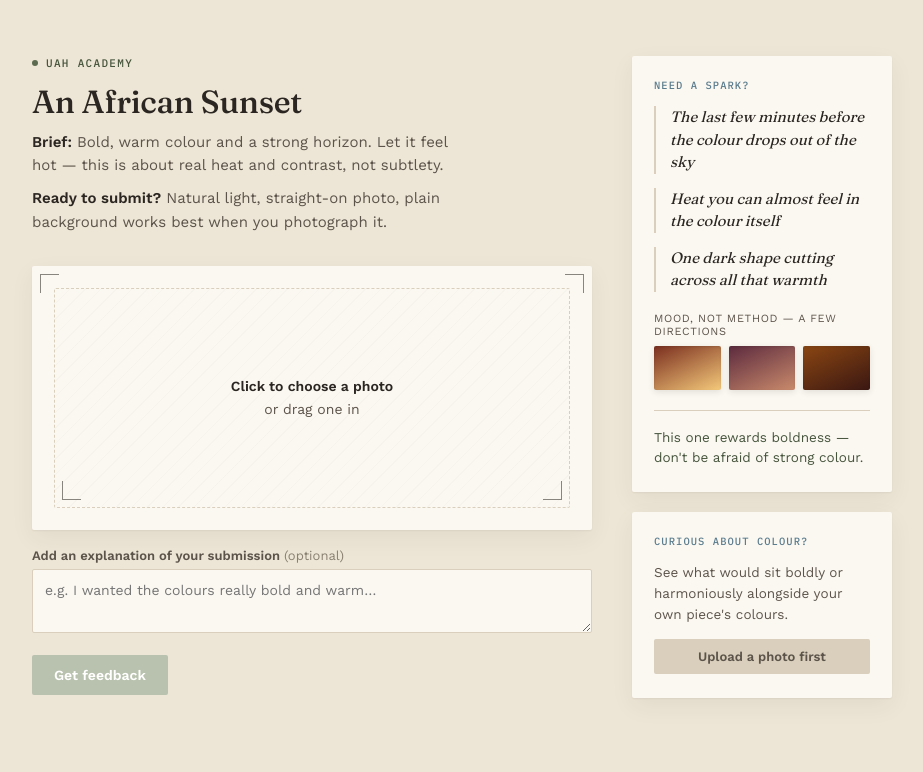
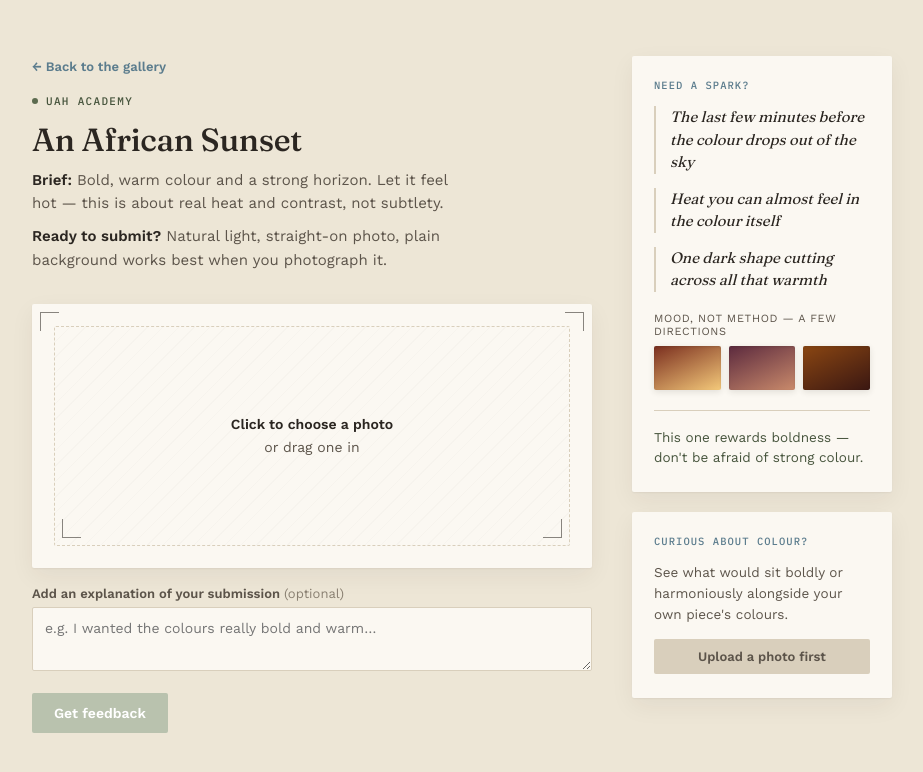
Before and after one commit to wynanderiser/uah-academy, a website: page public/side-shoot-submission.html in a window 1280 px wide. Shown: the whole page, without its empty margins (158-1081 px from the left). Drawn offline with nearby package versions, Linux system fonts and the light colour scheme.

Commit message:
Add files via upload

```diff
--- a/public/side-shoot-submission.html
+++ b/public/side-shoot-submission.html
@@ -106,6 +106,17 @@
     .page-layout{flex-direction:column;gap:28px;}
     .sidebar{width:100%;position:static;}
   }
+  .back-link{
+    display:inline-block;
+    font-family:'Work Sans',sans-serif;
+    font-size:13px;
+    font-weight:600;
+    color:var(--slate);
+    text-decoration:none;
+    margin-bottom:20px;
+  }
+  .back-link:hover{color:var(--moss-dark);text-decoration:underline;}
+
   .eyebrow{
     font-family:'IBM Plex Mono',monospace;
     font-size:11px;
@@ -357,6 +368,7 @@
 <body>
 <div class="page-layout">
 <div class="wrap">
+  <a href="uah-side-shoots-gallery.html" class="back-link">← Back to the gallery</a>
   <div class="eyebrow" id="themeEyebrow">UAH Academy</div>
   <h1 id="themeTitle">Loading…</h1>
   <p class="lede"><b>Brief:</b> <span id="themeBrief"></span></p>
```
